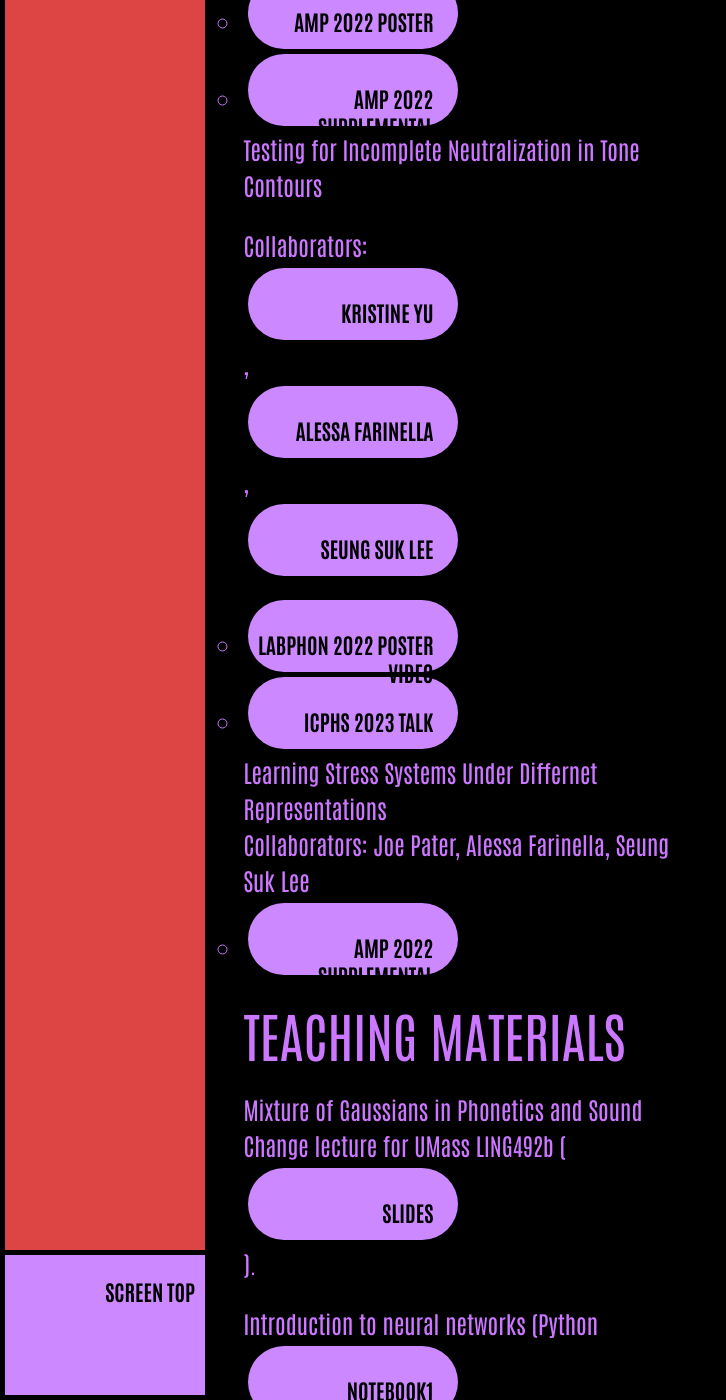
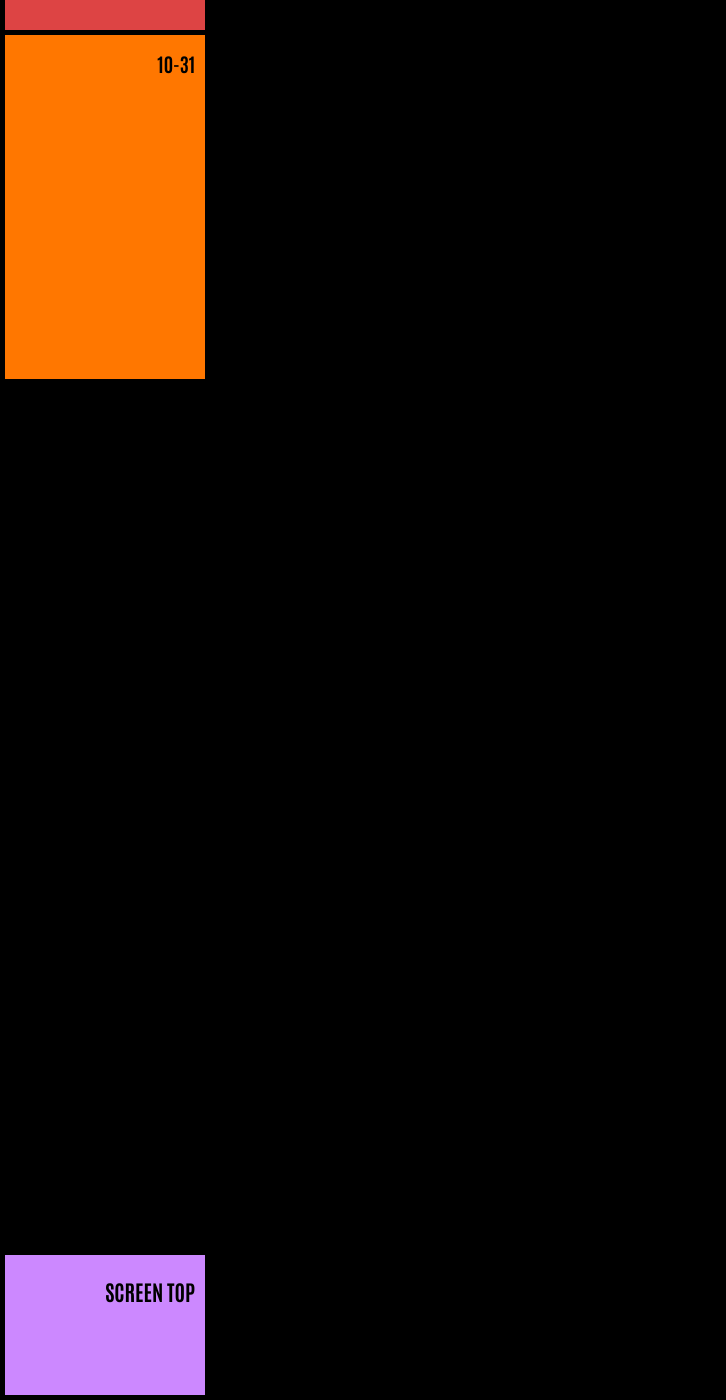
Before and after one commit to ceryshughes/ceryshughes.github.io, a Jekyll site: the page built from index.markdown, in a window 1280 px wide and 1400 px high, scrolled down 1762 px. Shown: the whole window, without its empty margins (0-726 px from the left). Built offline with Jekyll 4.4.1, drawn with Linux system fonts in a browser that asks for light colours; some of the changed text lies outside the part shown.

Commit message:
Cleaned up html template

```diff
--- a/index.markdown
+++ b/index.markdown
@@ -26,51 +26,3 @@
 I'm currently a 4th year PhD student at the University of Massachusetts Amherst. I'm interested in the mechanisms by which speech perception and learning influence phonological typology. I use computational methods to implement hypotheses so that they can be tested against experimental data from human participants. I also probe the behavior of computational models, such as neural networks, so we can better understand their predictions.
 
 </section>
-
-
-
-<section id="research">
-<h2>Projects and Publications</h2>
-<section class = "project">
-        <h4>Probing Neural Network Models of Speech Perception and Sound Change</h4>
-		<ul>
-        <li> <a href="/files/personal/cnn_perception/hughes_virtual_poster_Probing_a_Neural_Network_Model_of_Sound_Change_for_Perceptual_Integration.mp4">
-        LSA 2022 poster video </a> </li>
-        <li> <a href="/files/personal/cnn_perception/01_08_2023_9_00am_hughes_virtualposter_Probing_a_neural_network_model_of_sound_change_for_perceptual_integration.pdf"> AMP 2022 poster </a> </li>
-        <li> <a href = "https://journals.linguisticsociety.org/proceedings/index.php/amphonology/article/view/5454"> AMP 2022 supplemental proceedings paper </a> </li>
-        </ul>
-</section>
-<section class="project">
-        <h4>Testing for Incomplete Neutralization in Tone Contours</h4>
-        <p>Collaborators:
-<a href="krisyu.org">Kristine Yu</a>,
-<a href="https://sites.google.com/view/alessafarinella/">Alessa Farinella </a>,
-<a href="https://people.umass.edu/seungsuklee/">Seung Suk Lee </a> </p>
-                <ul>
-        <li> <a href ="/files/personal/luganda/phonetic_implementation_high_tone_spans_luganda_2.mp4" >LabPhon 2022 poster video </a> </li>
-        <li> <a href = "/files/personal/luganda/ICPhS Phonetic implementation of phonologically different high tone plateaus in Luganda.pptx"> ICPhS 2023 talk </a> </li>
-        </ul>
-</section>
-<section class="project">
-<h4>Learning Stress Systems Under Differnet Representations</h4>
-Collaborators: Joe Pater, Alessa Farinella, Seung Suk Lee
-<ul>
-<li> <a href="https://journals.linguisticsociety.org/proceedings/index.php/amphonology/article/view/5441"> AMP 2022 supplemental proceedings paper </a></li>
-</ul>
-</section>
-    </section>
-
-
-<section id="teaching">
-<h2>Teaching Materials</h2>
-<section class="project">
-<p>Mixture of Gaussians in Phonetics and Sound Change lecture for UMass LING492b (<a href = "/files/personal/teaching/Computational_Linguistics/Gaussian_Mixture_Model_Phonetics.pdf" >Slides </a>).</p>
-</section>
-<section class="project">
-<p>Introduction to neural networks
-(Python <a href="/files/personal/teaching/592B_Speech_Processing/Perceptrons.ipynb"> notebook1 </a>,<a href="/files/personal/teaching/592B_Speech_Processing/Vowel_Perceptrons.ipynb">notebook2</a>). Created for a class of students (UMass LING592B) that had linear algebra and some coding background but were new to neural networks. Warning! There is an intentional mistake in the presentation of the Perceptron Update Rule formula in notebook1. Can you find it? :) </p>
-</section>
-<section class="project">
-<a href = "https://ceryshughes.github.io/ling201sp24"> Ling 201 Discussion Section Webpage </a>
-</section>
-</section>
```
